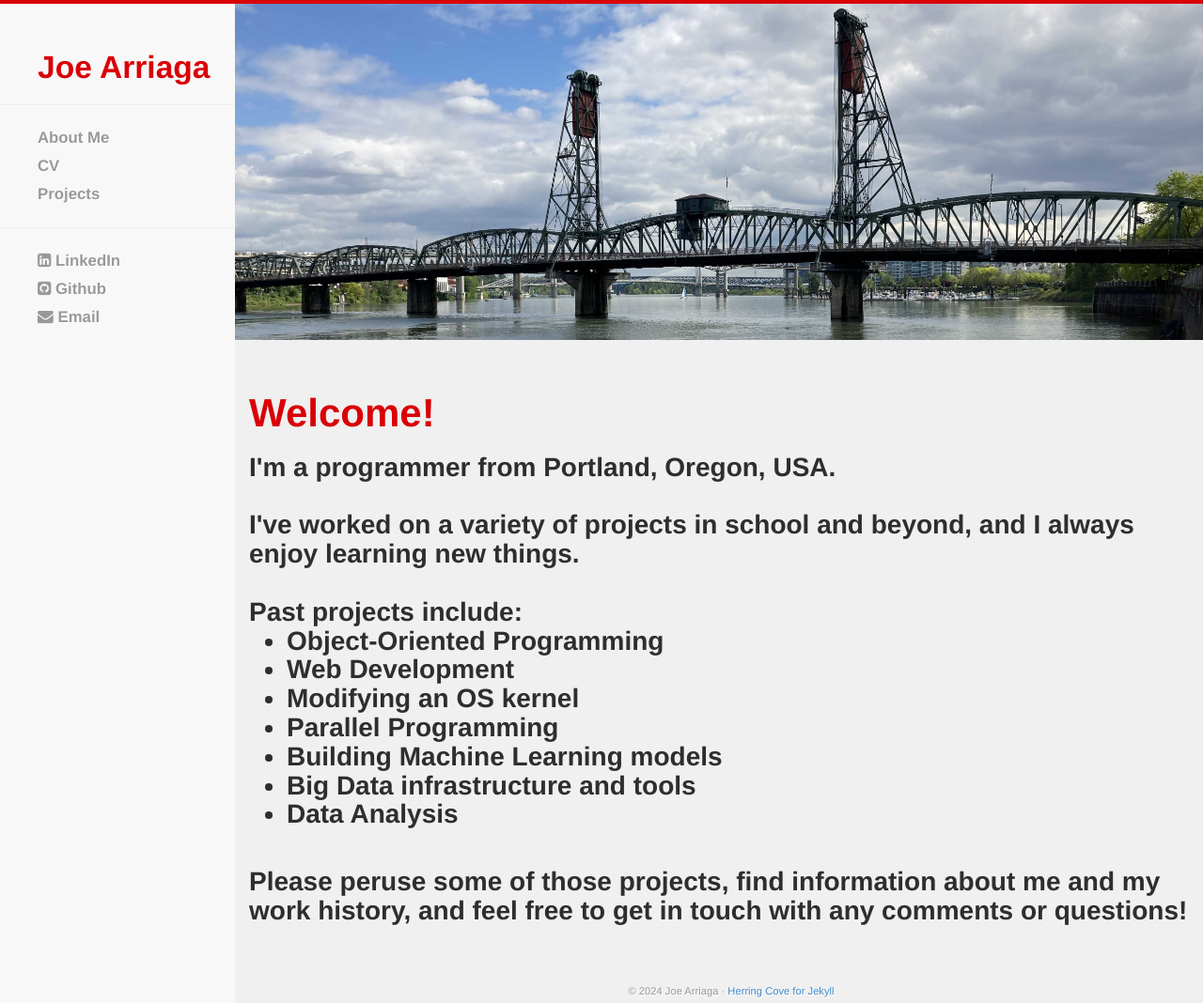
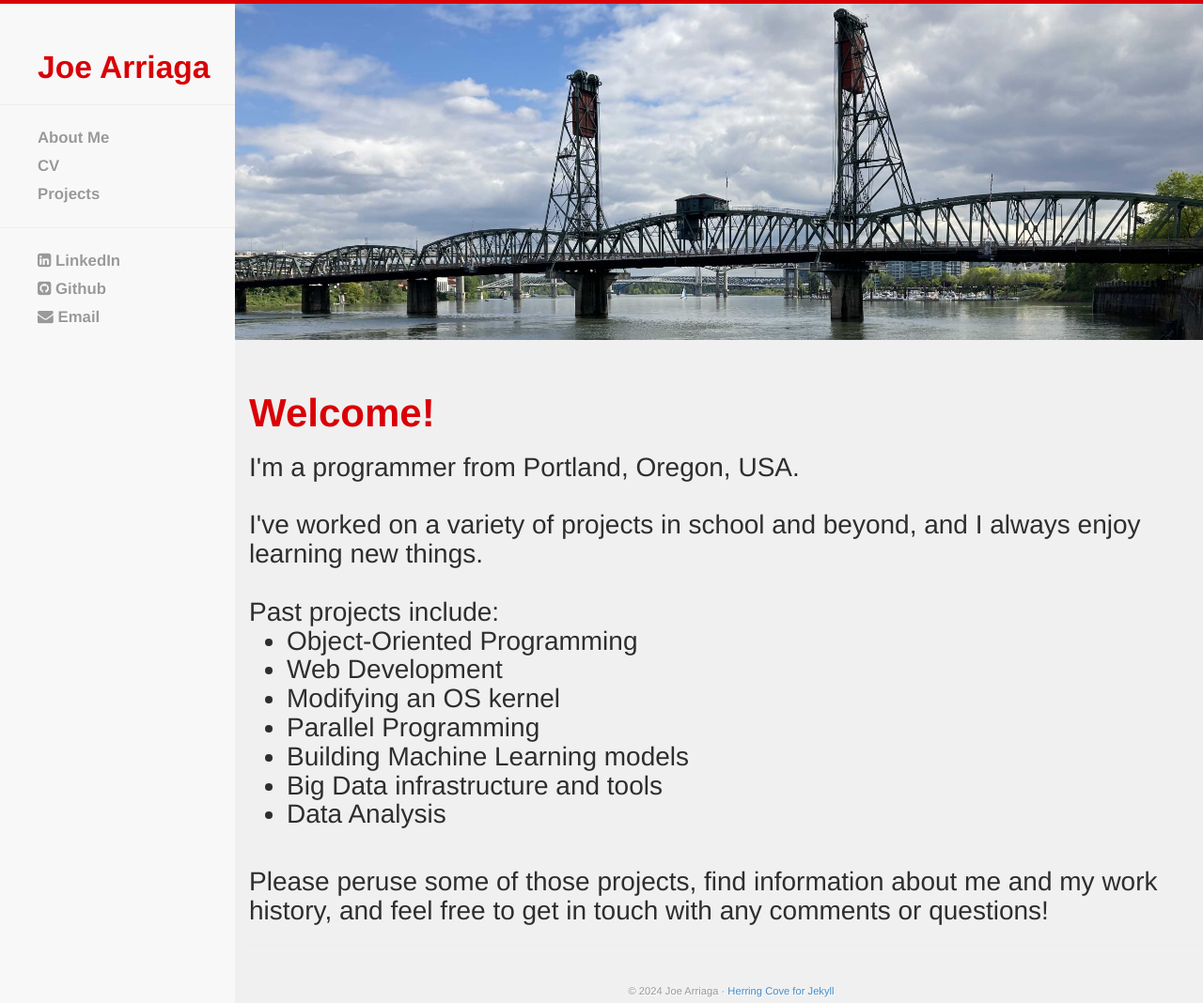
Before and after one commit to joe-arriaga/joe-arriaga.github.io, a Jekyll site: the page built from index.html, in a window 1280 px wide and 1068 px high. Shown: the whole window at 94% size. Built offline with Jekyll 4.4.1, drawn with Linux system fonts in a browser that asks for light colours.

Commit message:
Changed greeting font weight to normal _for_real_ this time.

```diff
--- a/assets/css/joe-hc.css
+++ b/assets/css/joe-hc.css
@@ -326,6 +326,7 @@ pre
 {
   font-size:2em;
   /*font-weight:100;*/
+  font-weight:normal;
   color:#2e2e2e;
   padding-top:0;
   /*line-height:140%*/
@@ -334,6 +335,7 @@ pre
 #welcome-greeting h2 a
 {
   /*font-weight:100;*/
+  font-weight:normal;
   color:#d90006
 }
 
```
